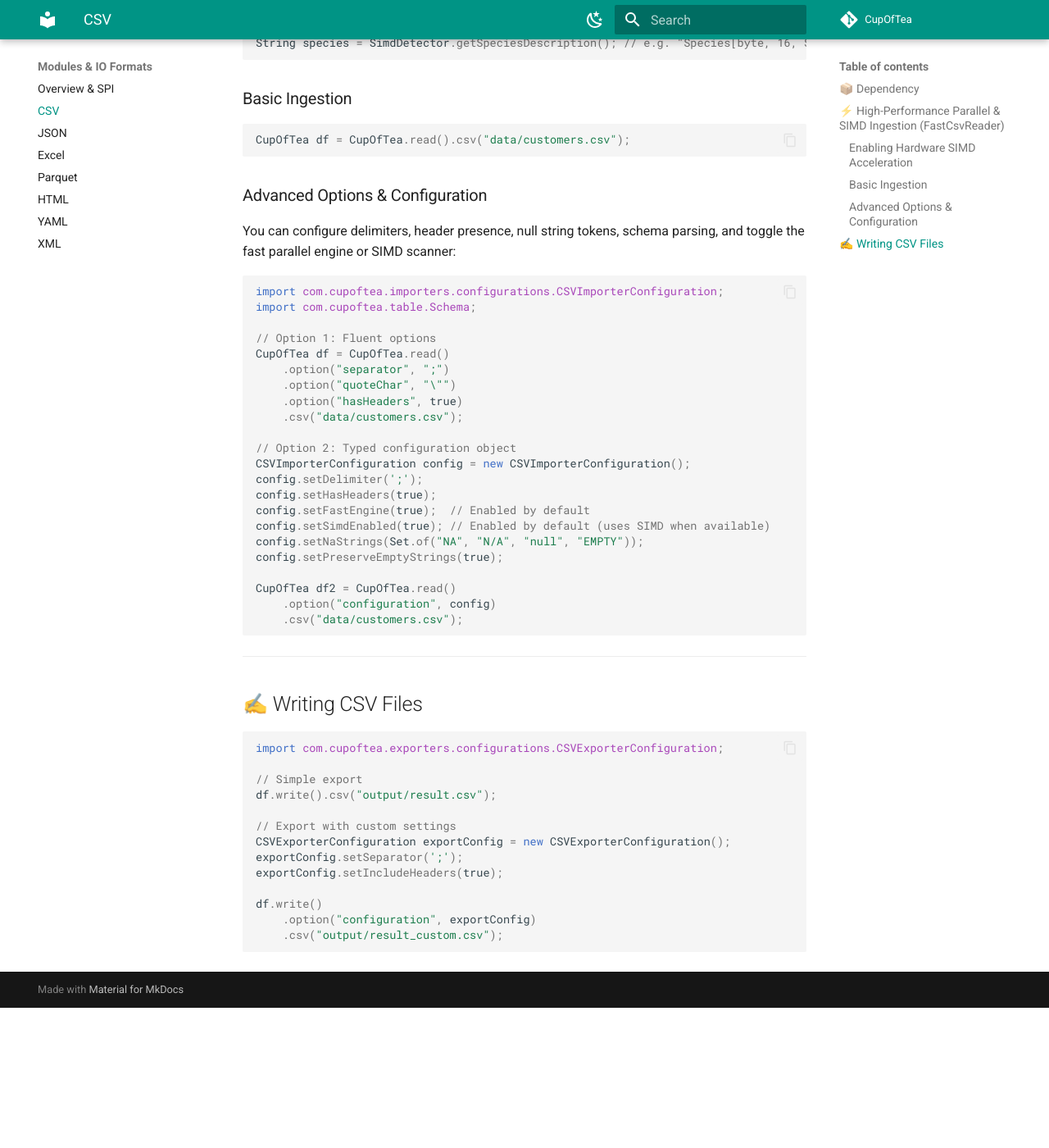
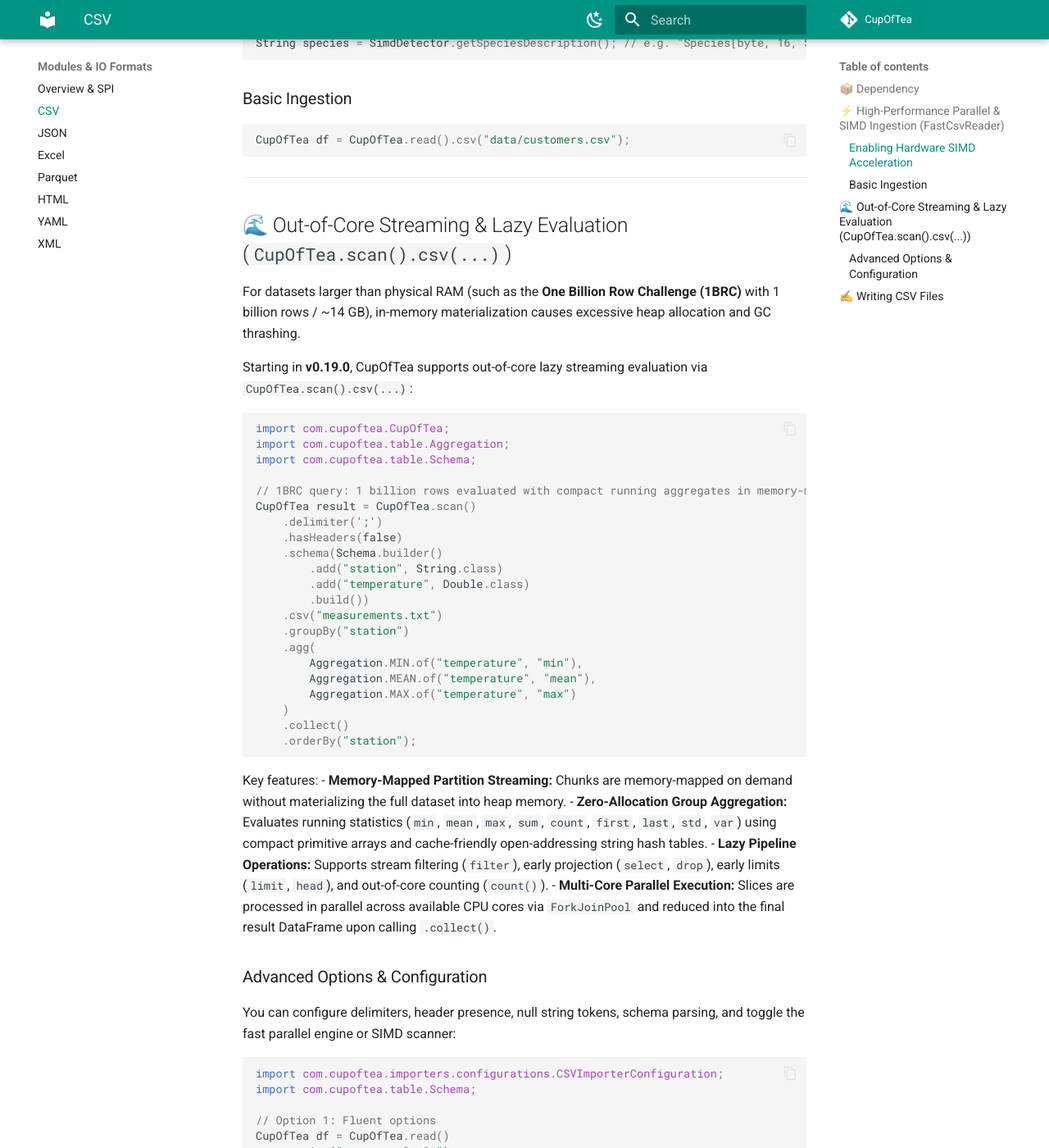
Before and after one commit to cupoftea-labs/cupoftea, an MkDocs documentation site: the page built from docs/formats/csv.md, in a window 1280 px wide and 1400 px high, scrolled down 1392 px. Shown: the whole window at 82% size. Built offline with MkDocs 1.6.1 and Material for MkDocs 9.7.7, drawn with Linux system fonts in a browser that asks for light colours; comment, search, counter and statistics services are not loaded; before the commit the page ends 2621 px from its top, so only the background shows below that.

Commit message:
docs: document lazy scan API and out-of-core streaming in CSV format guide (#209)

````diff
--- a/docs/formats/csv.md
+++ b/docs/formats/csv.md
@@ -49,6 +49,44 @@
 CupOfTea df = CupOfTea.read().csv("data/customers.csv");
 ```
 
+---
+
+## 🌊 Out-of-Core Streaming & Lazy Evaluation (`CupOfTea.scan().csv(...)`)
+
+For datasets larger than physical RAM (such as the **One Billion Row Challenge (1BRC)** with 1 billion rows / ~14 GB), in-memory materialization causes excessive heap allocation and GC thrashing.
+
+Starting in **v0.19.0**, CupOfTea supports out-of-core lazy streaming evaluation via `CupOfTea.scan().csv(...)`:
+
+```java
+import com.cupoftea.CupOfTea;
+import com.cupoftea.table.Aggregation;
+import com.cupoftea.table.Schema;
+
+// 1BRC query: 1 billion rows evaluated with compact running aggregates in memory-mapped chunks
+CupOfTea result = CupOfTea.scan()
+    .delimiter(';')
+    .hasHeaders(false)
+    .schema(Schema.builder()
+        .add("station", String.class)
+        .add("temperature", Double.class)
+        .build())
+    .csv("measurements.txt")
+    .groupBy("station")
+    .agg(
+        Aggregation.MIN.of("temperature", "min"),
+        Aggregation.MEAN.of("temperature", "mean"),
+        Aggregation.MAX.of("temperature", "max")
+    )
+    .collect()
+    .orderBy("station");
+```
+
+Key features:
+- **Memory-Mapped Partition Streaming:** Chunks are memory-mapped on demand without materializing the full dataset into heap memory.
+- **Zero-Allocation Group Aggregation:** Evaluates running statistics (`min`, `mean`, `max`, `sum`, `count`, `first`, `last`, `std`, `var`) using compact primitive arrays and cache-friendly open-addressing string hash tables.
+- **Lazy Pipeline Operations:** Supports stream filtering (`filter`), early projection (`select`, `drop`), early limits (`limit`, `head`), and out-of-core counting (`count()`).
+- **Multi-Core Parallel Execution:** Slices are processed in parallel across available CPU cores via `ForkJoinPool` and reduced into the final result DataFrame upon calling `.collect()`.
+
 ### Advanced Options & Configuration
 
 You can configure delimiters, header presence, null string tokens, schema parsing, and toggle the fast parallel engine or SIMD scanner:
````
